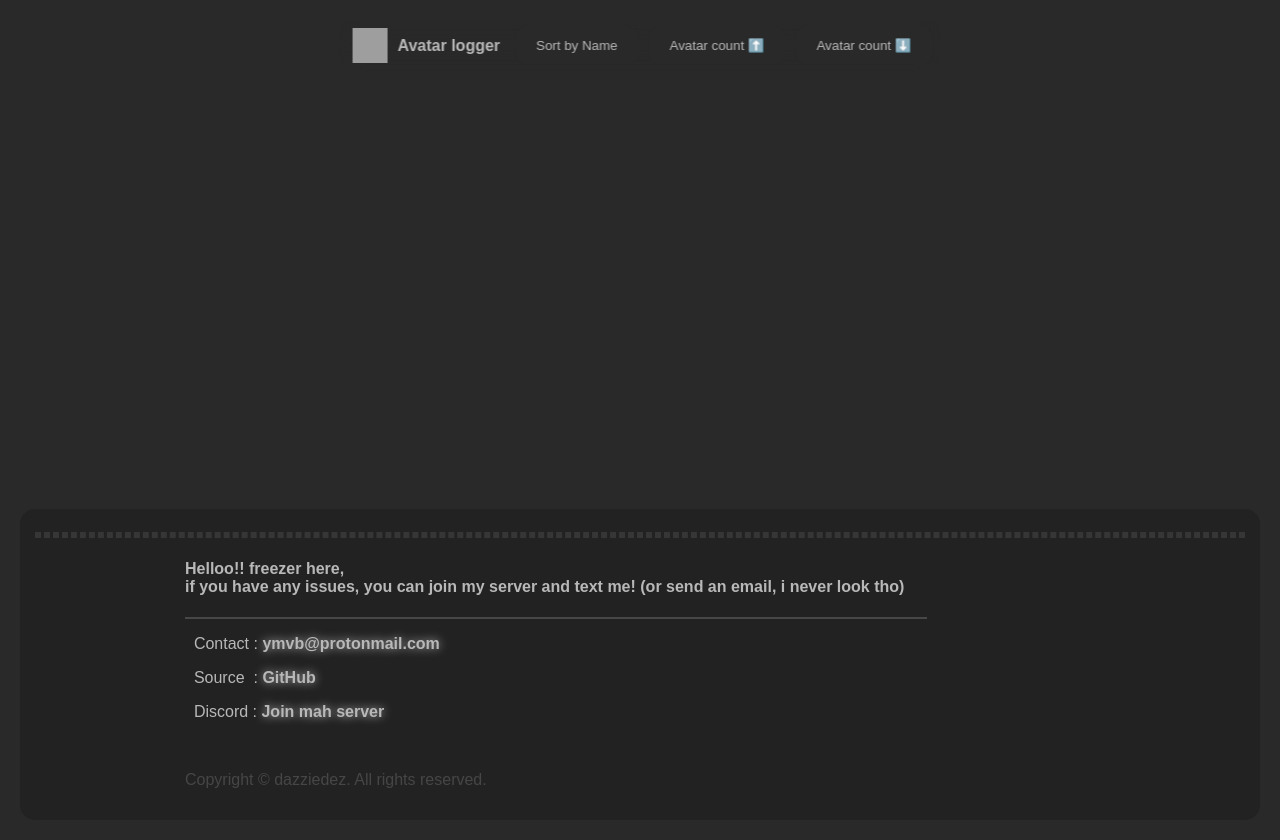
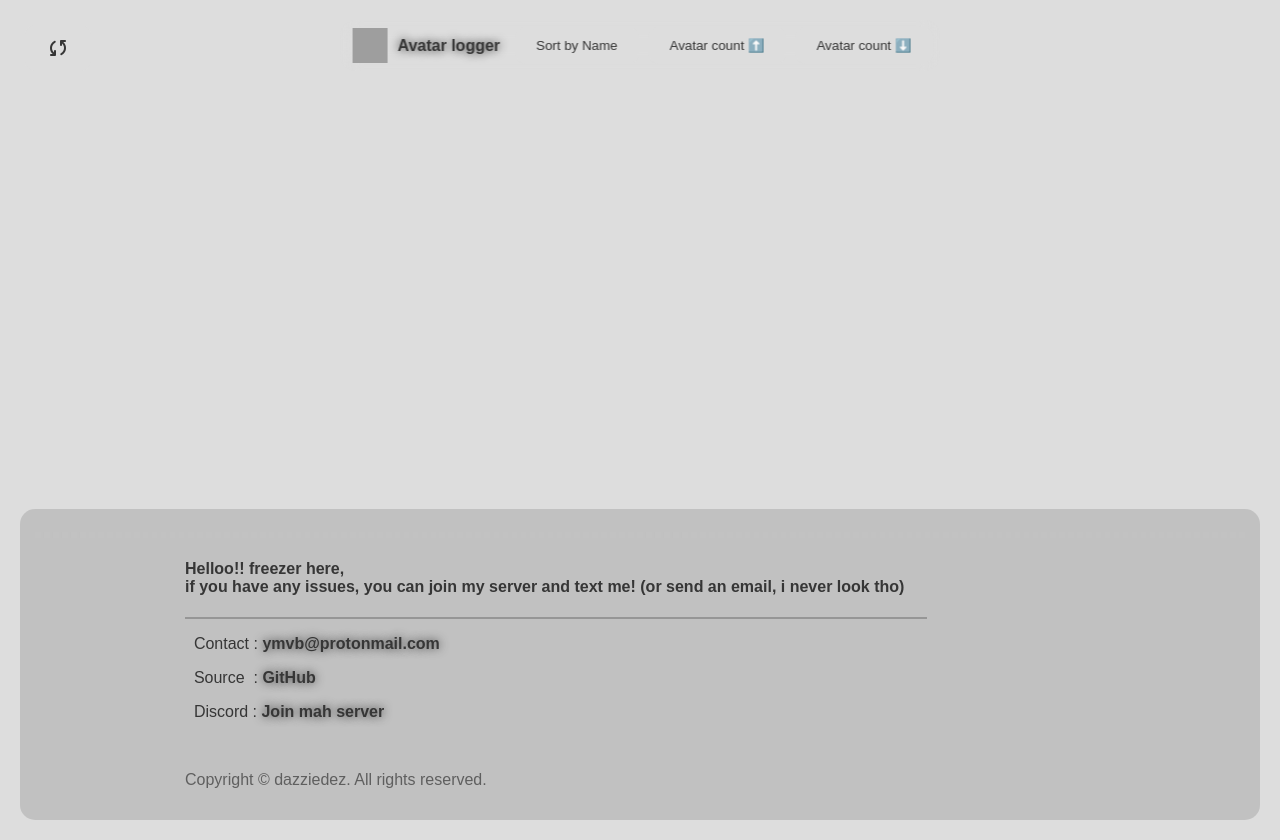
Before and after one commit to dazziedez/discordpy-avatar-logger, a Flask app: template webui/templates/root.html in a window 1280 px wide. Run offline with Flask 3, Linux system fonts and the light colour scheme; the template is opened without the code that fills it, so the values that code supplies are empty; some web fonts are replaced; grey boxes are pictures that could not be loaded.

Commit message:
i added light theme

```diff
--- a/webui/app.py
+++ b/webui/app.py
@@ -15,6 +15,7 @@ from handler import error_map
 app = Flask(__name__)
 
 app.register_error_handler(Exception, handler.handle_error)
+
 
 class AvatarManager:
     def __init__(self, user_id):
@@ -73,6 +74,7 @@ class AvatarManager:
             json.dump(updated_info, file)
         return updated_info
 
+
 @app.route('/<user_id>')
 def user_avatars(user_id):
     avatar_manager = AvatarManager(user_id)
@@ -129,4 +131,4 @@ def list_users():
         return "Avatar directory not found", 404
 
 
-app.run(debug=True)
+app.run(debug=False)
--- a/webui/handler.py
+++ b/webui/handler.py
@@ -36,7 +36,8 @@ def handle_error(e):
                                    "name": "Unknown Error", "description": "An unknown error occurred."})
     elif isinstance(e, BuildError):
         status_code = 500
-        error_info = {"name": "Build Error", "description": "URL build error. Please contact me!! x~x"}
+        error_info = {"name": "Build Error",
+                      "description": "URL build error. Please contact me!! x~x"}
     else:
         status_code = 404
         error_info = error_map.get(status_code, {
--- a/webui/static/css/style.css
+++ b/webui/static/css/style.css
@@ -1,14 +1,29 @@
 @import url("https://fonts.cdnfonts.com/css/cascadia-mono");
 
 :root {
+  /* Default (Dark Theme) */
+
   --primary: #292929;
   --secondary: #363636;
   --text-color: #b8b8b8;
-  --box-shadow: #00000040;
-  --box-shadow-hover: #00000060;
   --avatar-border: #363636;
   --navbar-border: #474747;
   --navbar-bg: #363636;
+  --box-shadow: #00000040;
+  --box-shadow-hover: #00000060;
+}
+
+:root.light-theme {
+  /* Light Theme Overrides */
+
+  --primary: #dddddd;
+  --secondary: #c2c2c2;
+  --text-color: #363636;
+  --avatar-border: #b8b8b8;
+  --navbar-border: #969696;
+  --navbar-bg: #b8b8b8;
+  --box-shadow: #00000020;
+  --box-shadow-hover: #00000030;
 }
 
 body {
@@ -20,10 +35,13 @@ body {
   min-height: 100vh;
   display: flex;
   flex-direction: column;
+  transition: background-color 0.3s ease, color 0.3s ease, border 0.3s ease;
 }
 
 .content {
   flex: 1;
+  transition: background-color 0.3s ease, color 0.3s ease,
+    border 0.3s ease;
 }
 
 a {
@@ -51,7 +69,9 @@ hr.dashed {
   padding: 10px;
   border-radius: 5%;
   text-align: center;
-  transition: transform 0.2s ease, box-shadow 0.2s ease;
+  transition: transform 0.2s ease, box-shadow 0.2s ease, background-color 0.3s ease,
+    color 0.3s ease,
+    border 0.3s ease;
   box-shadow: 0px 0px 5px var(--box-shadow);
   overflow: visible;
 }
@@ -102,6 +122,10 @@ hr.dashed {
   transition: border 0.3s ease, box-shadow 0.2s ease, backdrop-filter 0.2s ease;
 }
 
+.navbar.light-theme {
+  backdrop-filter: blur(10px) brightness(1.3);
+}
+
 .navbar.at-top {
   backdrop-filter: blur(10px) brightness(1);
   box-shadow: 0 0 15px transparent;
@@ -123,7 +147,7 @@ hr.dashed {
   z-index: 100000;
   background-color: transparent;
   border: 2px solid var(--secondary);
-  border-radius: 7px;
+  border-radius: 15px;
   box-shadow: 0px 0px 15px var(--box-shadow);
   text-align: center;
   backdrop-filter: blur(10px) brightness(0.7);
@@ -181,9 +205,9 @@ hr.dashed {
   left: 0;
   width: 100%;
   box-sizing: border-box;
-  border: 15px solid #222222;
   border-radius: 15px;
-  background-color: #222222;
+  padding: 15px;
+  background-color: var(--box-shadow);
 }
 
 .sort-button {
--- a/webui/templates/error.html
+++ b/webui/templates/error.html
@@ -7,6 +7,7 @@
       rel="stylesheet"
       href="{{ url_for('static', filename='css/style.css') }}"
     />
+    <link rel="icon" type="image/png" href="{{ url_for('static', filename='fav.png') }}">
     <style>
       body {
         position: absolute;
@@ -31,7 +32,7 @@
   </head>
   <body>
     <div class="stuffs">
-      <h3>>>> Somehow...</h3>
+      <h3>>>> Dead end...</h3>
       <h1>{{ error.code }} - {{ error.name }}</h1>
       <p>{{ error.description }}</p>
       <a href="/">Off you go...</a>
--- a/webui/templates/root.html
+++ b/webui/templates/root.html
@@ -5,14 +5,14 @@
     <title>User Avatars</title>
     <link
       rel="stylesheet"
-      href="{{ url_for('static', filename='../static/css/style.css') }}"
+      href="{{ url_for('static', filename='css/style.css') }}"
     />
-    <link rel="icon" type="image/png" href="./static/fav.png" />
-
+    <link rel="icon" type="image/png" href="{{ url_for('static', filename='fav.png') }}" />
+    <link rel="stylesheet" href="https://fonts.googleapis.com/css2?family=Material+Symbols+Rounded:opsz,wght,FILL,GRAD@24,400,0,0" />
   </head>
   <body>
     <div class="btn-bar at-top">
-      <img class="icon" src="static/fav.png" width="35px" height="35px" style="margin-left: 10px;"><p1 style="margin-inline: 10px;"><b>Avatar logger</b></p1>
+      <img class="icon" src="static/fav.png" width="35px" height="35px" style="margin-left: 10px;"><p1 style="margin-inline: 10px;"><b><a>Avatar logger</a></b></p1>
       <button class="sort-button" onclick="sortUsers('data-name')">
         Sort by Name
       </button>
@@ -23,6 +23,12 @@
         Avatar count ⬇️
       </button>
     </div>
+    <button class="sort-button material-symbols-rounded"
+            onclick="toggleTheme()"
+            style="position: absolute;"
+            id="theme-toggle">
+        light_mode
+    </button>
     <div style="padding-top: 55px"></div>
     <div class="content">
       <ul id="userList" class="avatars">
@@ -53,7 +59,7 @@
           <p style="white-space: pre">  Source  : <a href="https://github.com/dazziedez/discordpy-avatar-logger">GitHub</a></p>
           <p style="white-space: pre">  Discord : <a href="https://discord.gg/catposting">Join mah server</a></p>
           <br>
-          <p style="color: #ffffff2a;">Copyright &copy; dazziedez. All rights reserved.</p>
+          <p style="color: var(--text-color); opacity: 70%;">Copyright &copy; dazziedez. All rights reserved.</p>
       </footer>
   </div>
 
@@ -90,6 +96,49 @@
         navbar.classList.remove('at-top');
       }
     });
-    </script>
+
+    // Theme stuff (it was fun)
+
+    function applyTheme(theme) {
+      document.documentElement.classList.toggle('light-theme', theme === 'light');
+    }
+
+    function getSystemTheme() {
+      return window.matchMedia && window.matchMedia('(prefers-color-scheme: light)').matches ? 'light' : 'dark';
+    }
+
+    function setButtonIcon(theme) {
+      const button = document.getElementById('theme-toggle');
+      button.innerHTML = theme === 'light' ? 'light_mode' : theme === 'dark' ? 'dark_mode' : 'sync';
+    }
+
+    function toggleTheme() {
+      let currentTheme = localStorage.getItem('theme');
+      let newTheme;
+      if (currentTheme === 'light') {
+        newTheme = 'dark';
+      } else if (currentTheme === 'dark') {
+        newTheme = null; // System default
+      } else {
+        newTheme = 'light';
+      }
+
+      if (newTheme) {
+        localStorage.setItem('theme', newTheme);
+      } else {
+        localStorage.removeItem('theme');
+      }
+
+      applyTheme(newTheme || getSystemTheme());
+      setButtonIcon(newTheme);
+    }
+
+    (function() {
+      let savedTheme = localStorage.getItem('theme');
+      let themeToApply = savedTheme || getSystemTheme();
+      applyTheme(savedTheme ? savedTheme : getSystemTheme());
+      setButtonIcon(savedTheme);
+    })();
+  </script>
   </body>
 </html>
```
Also changed, not shown: webui/templates/index.html (+52 -2 lines).
